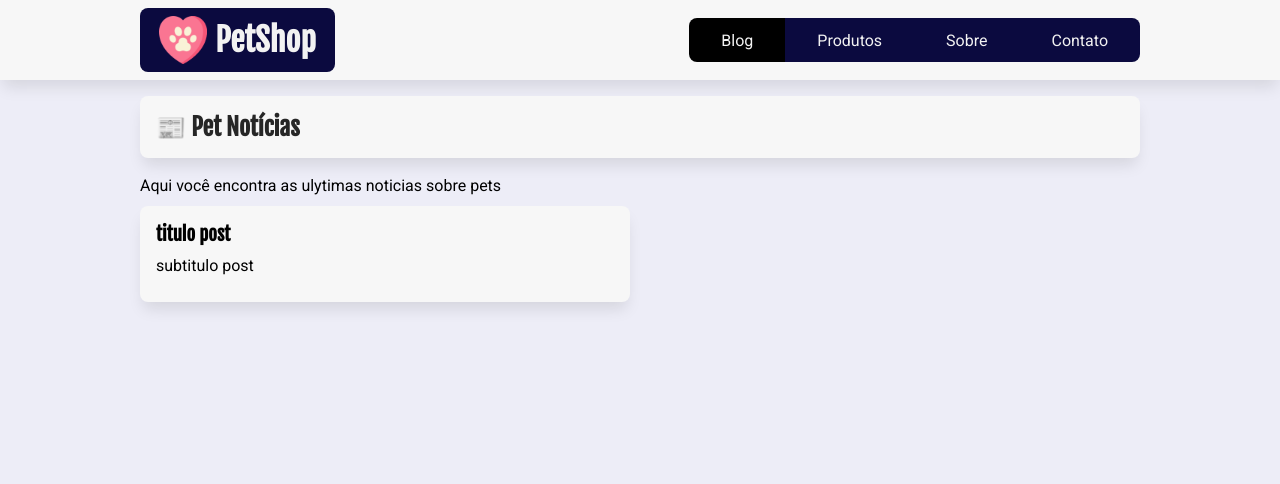
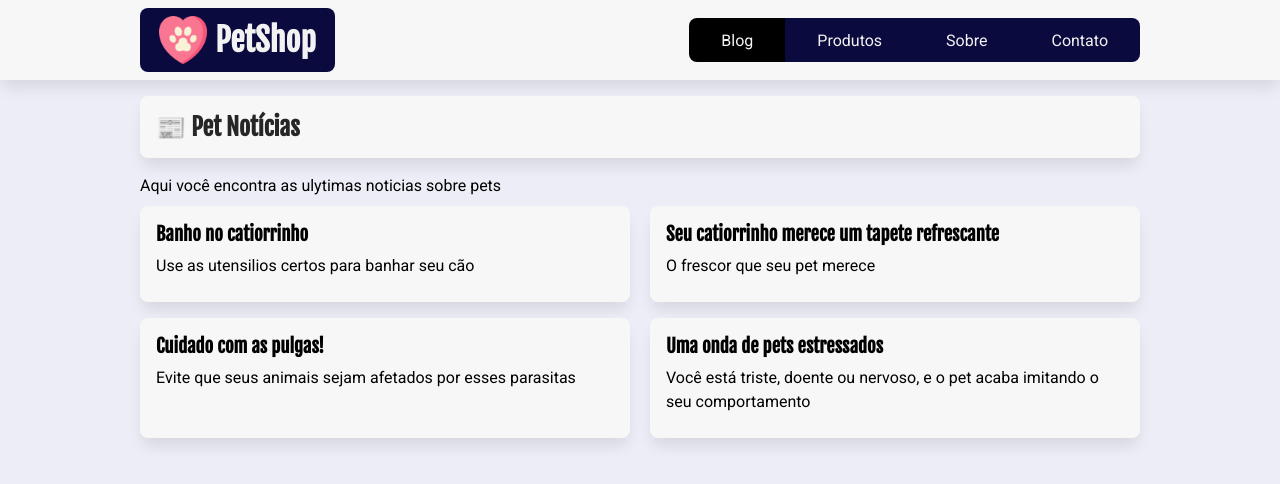
Before and after one commit to Moreira-Marcio/petshop-marcio, a Next.js app: page / in a window 1280 px wide. Shown: the top 484 px of the page. Built offline with nearby package versions, Linux system fonts and the light colour scheme.

Commit message:
programa map

```diff
--- a/src/components/ListaPosts.tsx
+++ b/src/components/ListaPosts.tsx
@@ -8,13 +8,14 @@ type ListaPostsProps = {
 
 //src/components/ListaPosts.tsx
 export default function ListaPosts({ posts }: ListaPostsProps) {
-  console.log(posts);
   return (
     <div className={estilos.posts}>
-      <article>
-        <h3>titulo post</h3>
-        <p>subtitulo post</p>
-      </article>
+      {posts.map((post) => (
+        <article key={post.id}>
+          <h3>{post.titulo}</h3>
+          <p>{post.subtitulo}</p>
+        </article>
+      ))}
     </div>
   );
 }
```
